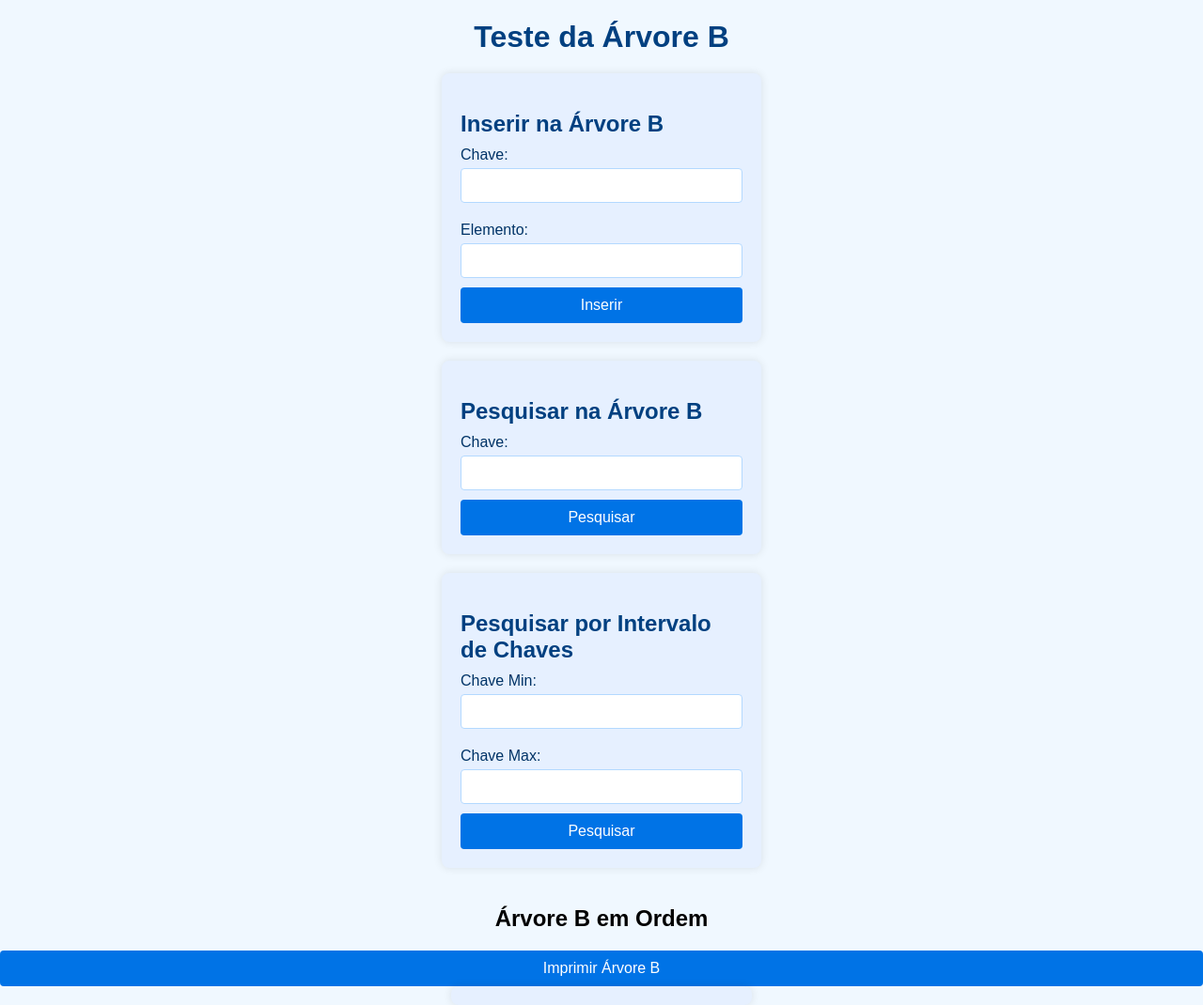
After one commit to Iuiza/Trabalho_ED2, a Flask app: page /etapa2 in a window 1280 px wide. The commit adds this page. Shown: the whole page at 94% size. Run offline with Flask 3, Linux system fonts and the light colour scheme.

Commit message:
html da árvore B (não funcional)

```diff
--- a/main.py
+++ b/main.py
@@ -1,7 +1,73 @@
 from flask import Flask, render_template, send_file, redirect, request, jsonify
 import json
+from BTreeBiblioteca import Registro, Pagina, _Insere, Pesquisa, Imprime, ImprimeMenor, ImprimeMaior
 
 app = Flask(__name__)
+
+with open('produtos.json', 'r', encoding='utf-8') as file:
+    dados = json.load(file)
+
+ordem = 4
+arvore = None
+
+def carregar_catalogo():
+    with open('produtos.json', 'r') as f:
+        catalogo = json.load(f)
+    return catalogo
+
+def inserir_na_arvore(arvore, chave, elemento, ordem):
+    reg = Registro()
+    reg.Chave = chave
+    reg.Elemento = elemento
+    arvore = _Insere(reg, arvore, ordem)
+    return arvore
+
+def criar_arvore(dados, ordem):
+    arvore = None
+    for categoria, itens in dados.items():
+        for nome, detalhes in itens.items():
+            chave = f"{categoria}-{nome}"
+            arvore = inserir_na_arvore(arvore, chave, detalhes, ordem)
+    return arvore
+
+def pesquisar_na_arvore(arvore, chave):
+    reg = Registro()
+    reg.Chave = chave
+    resultado = Pesquisa(reg, arvore)
+    if resultado:
+        return resultado.Elemento
+    else:
+        return None
+
+def imprimir_arvore_em_ordem(arvore):
+    Imprime(arvore)
+
+def imprimir_registros_menores(arvore, chave):
+    reg = Registro()
+    reg.Chave = chave
+    ImprimeMenor(reg, arvore)
+
+def imprimir_registros_maiores(arvore, chave):
+    reg = Registro()
+    reg.Chave = chave
+    ImprimeMaior(reg, arvore)
+
+def imprimir_registros_intervalo(arvore, chave_min, chave_max):
+    reg_min = Registro()
+    reg_max = Registro()
+    reg_min.Chave = chave_min
+    reg_max.Chave = chave_max
+    imprimir_registros_menores_intervalo(arvore, reg_min, reg_max)
+
+def imprimir_registros_menores_intervalo(arvore, reg_min, reg_max):
+    if arvore is not None:
+        i = 0
+        while i < arvore.n:
+            imprimir_registros_menores_intervalo(arvore.p[i], reg_min, reg_max)
+            if reg_min.Chave <= arvore.r[i].Chave <= reg_max.Chave:
+                print(f"Chave: {arvore.r[i].Chave}, Elemento: {arvore.r[i].Elemento}")
+            i += 1
+        imprimir_registros_menores_intervalo(arvore.p[i], reg_min, reg_max)
 
 def compress_rle(data):
     if not data:
@@ -21,11 +87,6 @@ def compress_rle(data):
 
     compressed.append(prev_char + str(count))
     return ''.join(compressed)
-
-def carregar_catalogo():
-    with open('produtos.json', 'r') as f:
-        catalogo = json.load(f)
-    return catalogo
 
 def salvar_catalogo(catalogo):
     with open('produtos.json', 'w') as f:
@@ -55,6 +116,55 @@ def remover_produto(categoria, produto_nome):
         salvar_catalogo(catalogo)
         return True
     return False
+
+arvore = criar_arvore(dados, ordem)
+
+@app.route('/etapa2')
+def etapa2():
+    return render_template('etapa2.html')
+
+@app.route('/inserir', methods=['POST'])
+def inserir():
+    chave = request.form['chave']
+    elemento = request.form['elemento']
+    global arvore
+    arvore = inserir_na_arvore(arvore, chave, elemento, ordem)
+    return jsonify({"status": "success", "message": "Elemento inserido com sucesso!"})
+
+@app.route('/pesquisar', methods=['POST'])
+def pesquisar():
+    chave = request.form['chave-pesquisa']
+    elemento = pesquisar_na_arvore(arvore, chave)
+    if elemento:
+        return jsonify({"status": "success", "elemento": elemento})
+    else:
+        return jsonify({"status": "error", "message": "Elemento não encontrado."})
+
+@app.route('/imprimir')
+def imprimir():
+    from io import StringIO
+    import sys
+    output = StringIO()
+    sys.stdout = output
+    imprimir_arvore_em_ordem(arvore)
+    sys.stdout = sys.__stdout__
+    result = output.getvalue()
+    output.close()
+    return jsonify({"status": "success", "arvore": result})
+
+@app.route('/intervalo', methods=['POST'])
+def intervalo():
+    chave_min = request.form['chave-min']
+    chave_max = request.form['chave-max']
+    from io import StringIO
+    import sys
+    output = StringIO()
+    sys.stdout = output
+    imprimir_registros_intervalo(arvore, chave_min, chave_max)
+    sys.stdout = sys.__stdout__
+    result = output.getvalue()
+    output.close()
+    return jsonify({"status": "success", "resultado": result})
 
 @app.route("/")
 def home():
--- /dev/null
+++ b/templates/etapa2.html
@@ -0,0 +1,144 @@
+<!DOCTYPE html>
+<html lang="en">
+<head>
+    <meta charset="UTF-8">
+    <meta name="viewport" content="width=device-width, initial-scale=1.0">
+    <title>Teste da Árvore B</title>
+<style>
+    body {
+        font-family: 'Arial', sans-serif;
+        background-color: #f0f8ff;
+        margin: 0;
+        padding: 0;
+        display: flex;
+        flex-direction: column;
+        align-items: center;
+        justify-content: center;
+    }
+
+    h1 {
+        color: #004080;
+        margin-bottom: 20px;
+    }
+
+    form {
+        background-color: #e6f0ff;
+        padding: 20px;
+        border-radius: 8px;
+        box-shadow: 0 0 10px rgba(0, 0, 0, 0.1);
+        margin-bottom: 20px;
+        width: 300px;
+    }
+
+    form h2 {
+        color: #004080;
+        margin-bottom: 10px;
+    }
+
+    label {
+        display: block;
+        margin: 10px 0 5px;
+        color: #003366;
+    }
+
+    input[type="text"] {
+        width: 100%;
+        padding: 10px;
+        margin-bottom: 10px;
+        border: 1px solid #b3d9ff;
+        border-radius: 4px;
+        box-sizing: border-box;
+    }
+
+    button {
+        width: 100%;
+        padding: 10px;
+        background-color: #0073e6;
+        color: white;
+        border: none;
+        border-radius: 4px;
+        cursor: pointer;
+        font-size: 16px;
+    }
+
+    button:hover {
+        background-color: #005bb5;
+    }
+
+    #resultados {
+        background-color: #e6f0ff;
+        padding: 10px;
+        border-radius: 8px;
+        box-shadow: 0 0 10px rgba(0, 0, 0, 0.1);
+        width: 300px;
+        color: #003366;
+    }
+
+    #resultados p {
+        margin: 0;
+    }
+</style>
+</head>
+<body>
+    <h1>Teste da Árvore B</h1>
+    <form id="inserir-form">
+        <h2>Inserir na Árvore B</h2>
+        <label for="chave">Chave:</label>
+        <input type="text" id="chave" name="chave" required>
+        <label for="elemento">Elemento:</label>
+        <input type="text" id="elemento" name="elemento" required>
+        <button type="submit">Inserir</button>
+    </form>
+
+    <form id="pesquisar-form">
+        <h2>Pesquisar na Árvore B</h2>
+        <label for="chave-pesquisa">Chave:</label>
+        <input type="text" id="chave-pesquisa" name="chave-pesquisa" required>
+        <button type="submit">Pesquisar</button>
+    </form>
+
+    <form id="intervalo-form">
+        <h2>Pesquisar por Intervalo de Chaves</h2>
+        <label for="chave-min">Chave Min:</label>
+        <input type="text" id="chave-min" name="chave-min" required>
+        <label for="chave-max">Chave Max:</label>
+        <input type="text" id="chave-max" name="chave-max" required>
+        <button type="submit">Pesquisar</button>
+    </form>
+
+    <h2>Árvore B em Ordem</h2>
+    <button onclick="window.location.href='/imprimir'">Imprimir Árvore B</button>
+
+    <div id="resultados"></div>
+
+    <script src="https://code.jquery.com/jquery-3.6.0.min.js"></script>
+    <script>
+        $(function() {
+            $('#inserir-form').submit(function(event) {
+                event.preventDefault();
+                $.post('/inserir', $(this).serialize(), function(data) {
+                    $('#resultados').html(data.message);
+                });
+            });
+
+            $('#pesquisar-form').submit(function(event) {
+                event.preventDefault();
+                $.post('/pesquisar', $(this).serialize(), function(data) {
+                    if(data.status === "success") {
+                        $('#resultados').html("Elemento encontrado: " + data.elemento);
+                    } else {
+                        $('#resultados').html(data.message);
+                    }
+                });
+            });
+
+            $('#intervalo-form').submit(function(event) {
+                event.preventDefault();
+                $.post('/intervalo', $(this).serialize(), function(data) {
+                    $('#resultados').html(data.resultado);
+                });
+            });
+        });
+    </script>
+</body>
+</html>
--- a/templates/index.html
+++ b/templates/index.html
@@ -56,6 +56,9 @@
             <ul class="navbar-nav me-auto mb-2 mb-lg-0">
               <li class="nav-item">
                 <a class="nav-link" href={{url_for('sobre1')}} target="_blank">Catálogo</a>
+              </li>
+              <li class="nav-item">
+                <a class="nav-link" href={{url_for('etapa2')}} target="_blank">Árvore B</a>
               </li>
               <!-- Navbar dropdown -->
             </ul>
```
Also changed, not shown: static/css/style2.css (added, +73 -0 lines).
